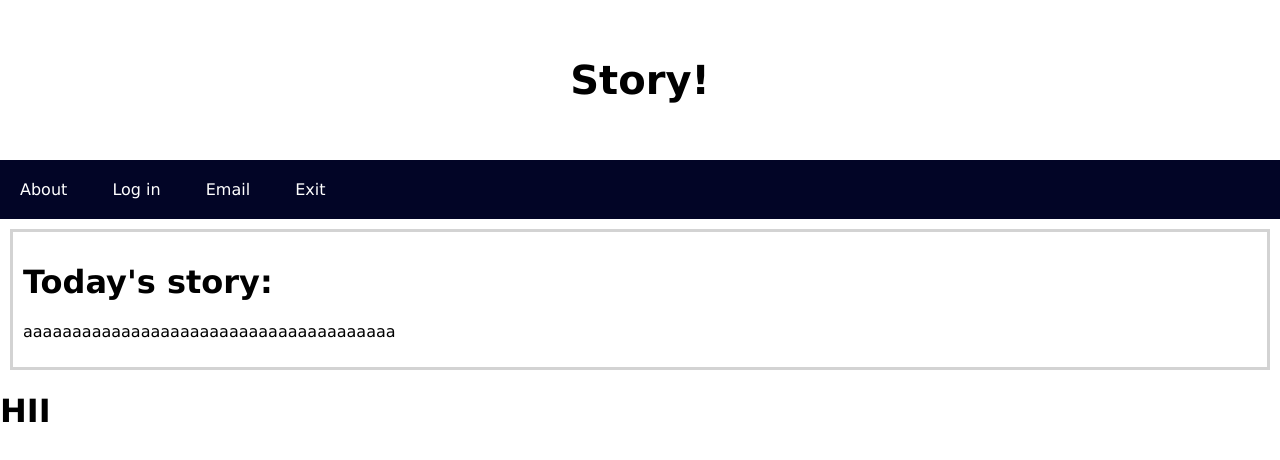
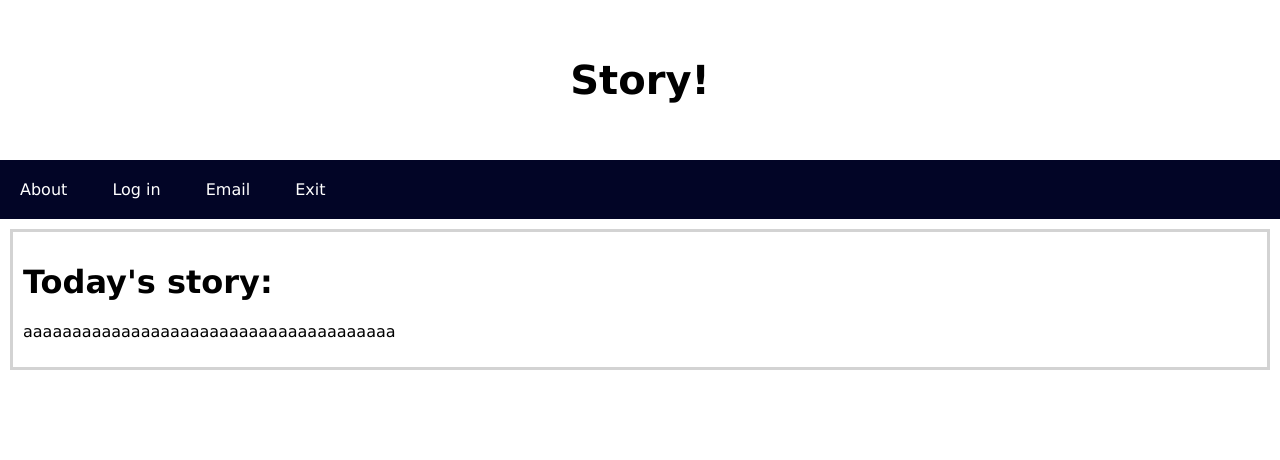
Before and after one commit to Simply-web94/storyweb, a plain HTML site: page index.html in a window 1280 px wide. Drawn offline with Linux system fonts and the light colour scheme.

Commit message:
Update index.html

```diff
--- a/index.html
+++ b/index.html
@@ -18,7 +18,6 @@
             <h1>Today's story:</h1>
             <p id="story"></p>
         </div>
-        <h1>HII</h1>
 
         <script src="index.js"></script>
     </body>
```
